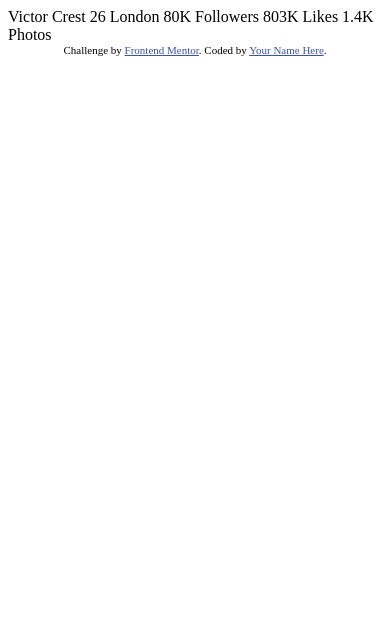
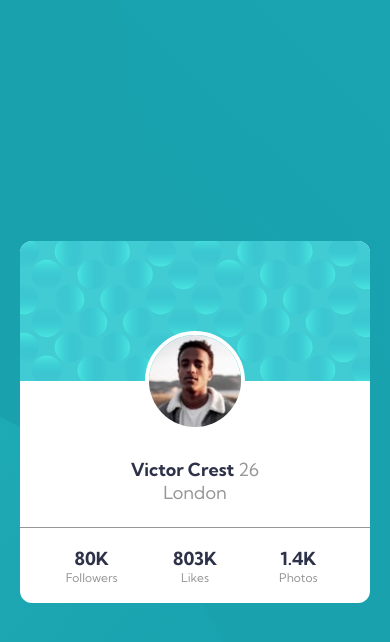
Before and after one commit to dev-tausif/frontendMentor-ProfileCard, a plain HTML site: page index.html in a window 390 px wide. Drawn offline with Linux system fonts and the light colour scheme.

Commit message:
Final Responsive Profile Card

```diff
--- a/index.html
+++ b/index.html
@@ -2,34 +2,37 @@
 <html lang="en">
 <head>
   <meta charset="UTF-8">
-  <meta name="viewport" content="width=device-width, initial-scale=1.0"> <!-- displays site properly based on user's device -->
+  <meta name="viewport" content="width=device-width, initial-scale=1.0">
 
   <link rel="icon" type="image/png" sizes="32x32" href="./images/favicon-32x32.png">
-
+  <link rel="stylesheet" href="styles.css">
   <title>Frontend Mentor | Profile card component</title>
-
-  <!-- Feel free to remove these styles or customise in your own stylesheet 👍 -->
-  <style>
-    .attribution { font-size: 11px; text-align: center; }
-    .attribution a { color: hsl(228, 45%, 44%); }
-  </style>
 </head>
 <body>
-  Victor Crest
-  26
-  London
+  <div class="container">
+    <header>
+        <img class="bannerImg" src="./images/bg-pattern-card.svg" />
+        <img class="icon" src="./images/image-victor.jpg" />
+        <h2>Victor Crest <span>26</span></h2>
+        <h3>London</h3>
+        <hr />
+    </header>
 
-  80K
-  Followers
+    <main>
+      <div class="stats">
+        <h2>80K</h2>
+        <h3>Followers</h3>
+      </div>
+      <div class="stats">
+        <h2>803K</h2>
+        <h3>Likes</h3>
+      </div>
+      <div class="stats">
+        <h2>1.4K</h2>
+        <h3>Photos</h3>
+      </div>
+    </main>
 
-  803K
-  Likes
-
-  1.4K
-  Photos
-  <div class="attribution">
-    Challenge by <a href="https://www.frontendmentor.io?ref=challenge" target="_blank">Frontend Mentor</a>.
-    Coded by <a href="#">Your Name Here</a>.
   </div>
 </body>
 </html>
--- /dev/null
+++ b/styles.css
@@ -0,0 +1,129 @@
+/* # Front-end Style Guide
+
+## Layout
+
+The designs were created to the following widths:
+
+- Mobile: 375px
+- Desktop: 1440px
+
+## Colors
+
+### Primary
+
+Dark cyan: hsl(185, 75%, 39%)
+Very dark desaturated blue: hsl(229, 23%, 23%)
+Dark grayish blue: hsl(227, 10%, 46%)
+
+### Neutral
+
+Dark gray: hsl(0, 0%, 59%)
+
+## Typography
+
+### Body Copy
+
+- Font size (name and stats): 18px
+
+### Font
+
+- Family: [Kumbh Sans](https://fonts.google.com/specimen/Kumbh+Sans)
+- Weights: 400, 700 */
+
+@import url('https://fonts.googleapis.com/css2?family=Kumbh+Sans:wght@400;700&display=swap');
+
+* {
+    margin: 0;
+    padding: 0;
+    border: 0;
+    box-sizing: border-box;
+}
+
+body {
+    background: url(./images/bg-pattern-top.svg), url(./images/bg-pattern-bottom.svg);
+    background-repeat: no-repeat;
+    background-position: left -20% top -500px, right -20% bottom -500px;
+    background-color: hsl(185, 75%, 39%);
+    min-height: 100vh;
+    font-family: 'Kumbh Sans', sans-serif;
+    display: flex;
+    justify-content: center;
+    align-items: center;
+}
+
+.container {
+    background-color: white;
+    display: flex;
+    flex-direction: column;
+    border-radius: 12px;
+    max-width: 350px;
+    width: 100%;
+}
+
+header {
+    display: flex;
+    flex-direction: column;
+}
+
+.bannerImg {
+    max-width: 350px;
+    border-radius: 12px 12px 0 0;
+}
+
+.icon {
+    align-self: center;
+    transform: translateY(-50%);
+    border-radius: 50%;
+    border: 4px solid white;
+    width: 100px;
+}
+
+header h2,
+main h2 {
+    font-size: 18px;
+    color: hsl(229, 23%, 23%);
+}
+
+header h2,
+header h3 {
+    align-self: center;
+    transform: translateY(-100%);
+}
+
+header h2 span,
+header h3 {
+    color: hsl(0, 0%, 59%);
+    font-size: 18px;
+    font-weight: 400;
+}
+
+hr {
+    width: 100%;
+    background-color:hsl(0, 0%, 59%);
+    height: 1px;
+}
+
+main {
+    display: flex;
+    flex-direction: row;
+    padding: 0 20px;
+}
+
+.stats {
+    display: flex;
+    flex-direction: column;
+    justify-content:center;
+    min-height: 75px;
+    flex: 1 0 33%;
+}
+
+main h2,
+main h3 {
+    align-self:center;
+}
+
+main h3 {
+    color: hsl(0, 0%, 59%);
+    font-size: 12px;
+    font-weight: 400;
+}
```
